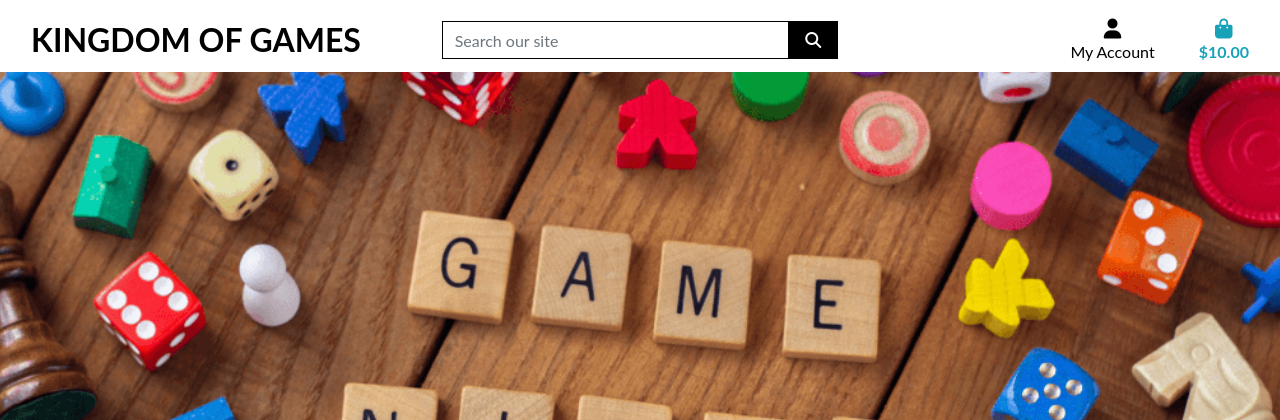
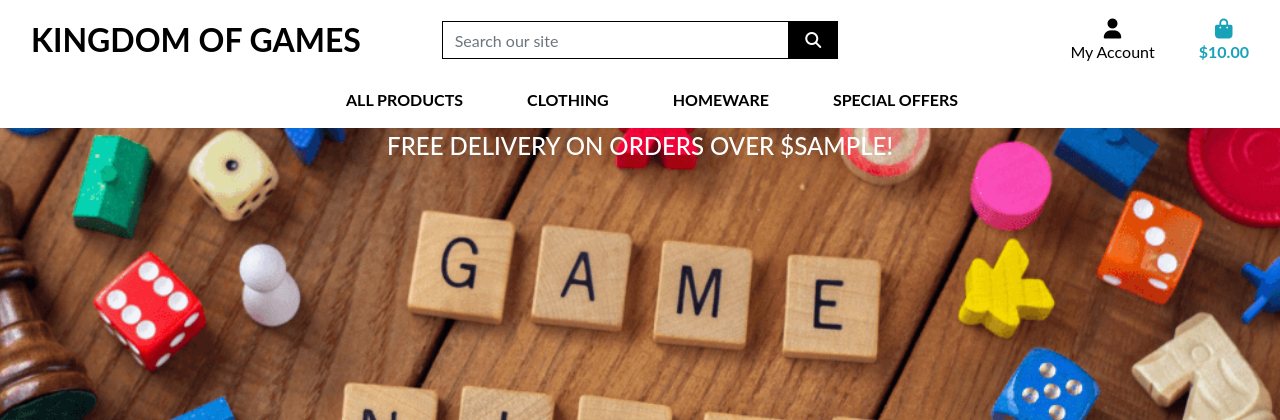
Before and after one commit to Emily-Rodden7/kingdom_of_games, a Django app: template templates/allauth/base.html in a window 1280 px wide. Shown: the top 420 px of the page. Run offline with Django 3.2, Linux system fonts and the light colour scheme; the template is opened without the code that fills it: most values are stand-ins (such as "Sample title", 1, 10 or a date in 2020); some libraries are stand-ins or nearby versions.

Commit message:
Added include main nav and mobile top header to base.html

```diff
--- a/templates/allauth/base.html
+++ b/templates/allauth/base.html
@@ -98,6 +98,21 @@
           </ul>
         </div>
       </div>
+      <div class="row bg-white">
+        <nav class="navbar navbar-expand-lg navbar-light w-100">
+          <button class="navbar-toggler" type="button" data-toggle="collapse" data-target="#main-nav"
+            aria-controls="main-nav" aria-expanded="false" aria-label="Toggle navigation">
+            <span class="navbar-toggler-icon"></span>
+          </button>
+          {% include 'includes/mobile-top-header.html' %}
+          {% include 'includes/main-nav.html' %}
+        </nav>
+      </div>
+      <div id="delivery-banner" class="row text-center">
+        <div class="col bg-black text-white">
+          <h4 class="logo-font my-1">Free delivery on orders over ${{ free_shipping_threshold }}!</h4>
+        </div>
+      </div>
     </header>
 
         {% if messages %}
```
